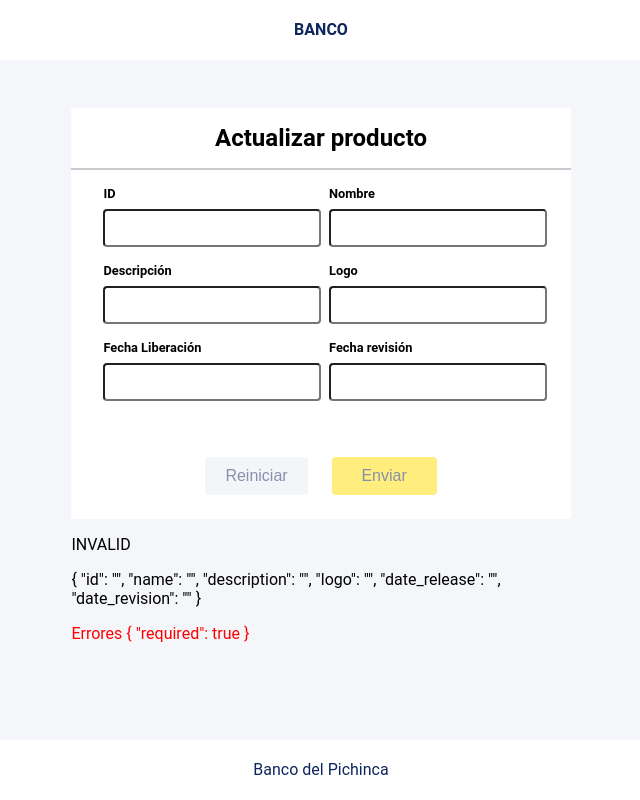
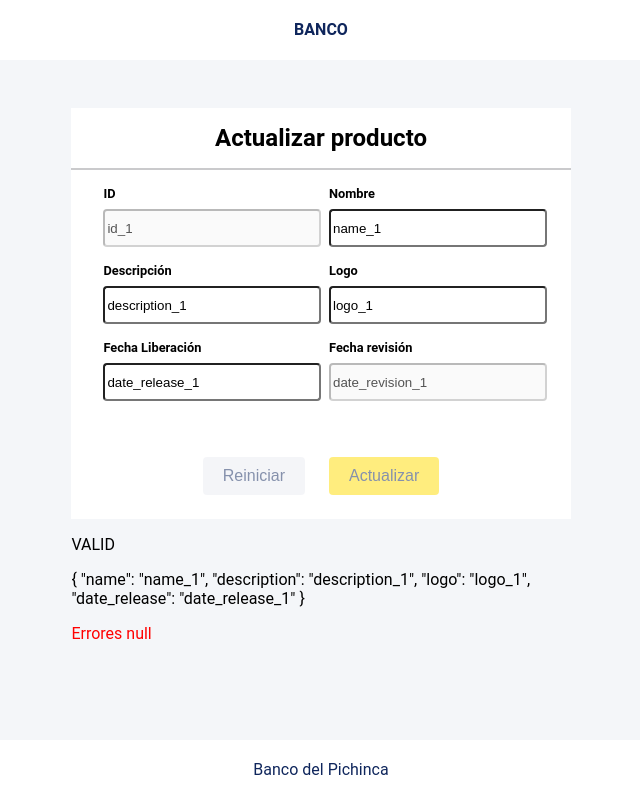
Before and after one commit to Jordid/financial-products, an Angular app: page /update/1 in a window 1280 px wide. Shown: the whole page, without its empty margins (319-959 px from the left). Built offline with nearby package versions, Linux system fonts and the light colour scheme.

Commit message:
feat: added validation to update product

```diff
--- a/src/app/features/financial-product/components/create-financial-product/create-financial-product.component.html
+++ b/src/app/features/financial-product/components/create-financial-product/create-financial-product.component.html
@@ -102,9 +102,9 @@
     <app-secondary-button [disabled]="!isFormDirty" (click)="reset()"
       >Reiniciar</app-secondary-button
     >
-    <app-primary-button [disabled]="!isFormValid" (click)="send()"
-      >Enviar</app-primary-button
-    >
+    <app-primary-button [disabled]="!isFormValid" (click)="send()">
+      {{ formData ? "Actualizar" : "Enviar" }}
+    </app-primary-button>
   </div>
 </div>
 
--- a/src/app/features/financial-product/components/create-financial-product/create-financial-product.component.ts
+++ b/src/app/features/financial-product/components/create-financial-product/create-financial-product.component.ts
@@ -2,7 +2,10 @@ import { Component, Input } from '@angular/core';
 import { FormBuilder, FormGroup, Validators } from '@angular/forms';
 import { catchError, of } from 'rxjs';
 import { InputValidation } from '../../../../core/utils/validations/input-validation';
-import { CreateFinancialProduct } from '../../../interfaces/financial-product.interface';
+import {
+  CreateFinancialProduct,
+  FinancialProduct,
+} from '../../../interfaces/financial-product.interface';
 import { FinancialProductService } from '../../services/financial-product.service';
 
 @Component({
@@ -13,9 +16,22 @@ import { FinancialProductService } from '../../services/financial-product.servic
 export class CreateFinancialProductComponent {
   @Input() title = 'Formulario de Registro';
 
+  private _formData!: FinancialProduct;
+
+  @Input() get formData() {
+    return this._formData;
+  }
+
+  set formData(formData: FinancialProduct) {
+    this._formData = formData;
+
+    this.handleFormDataChanges();
+  }
+
   formBuilder: FormBuilder;
-  form: FormGroup;
+  form!: FormGroup;
   submitting = false;
+
   formSkeleton = {
     id: [
       '',
@@ -40,16 +56,31 @@ export class CreateFinancialProductComponent {
 
   InputValidation = InputValidation;
 
+  private originalFormData: FinancialProduct | null = null;
+
   constructor(
     private fb: FormBuilder,
     private financialProductService: FinancialProductService
   ) {
     this.formBuilder = fb;
 
+    this.buildForm();
+  }
+
+  buildForm() {
     this.form = this.formBuilder.group(this.formSkeleton);
+
+    // Disable date_revision field
+    this.form.controls.date_revision.disable();
   }
 
   reset() {
+    if (this.originalFormData) {
+      this.form.reset(this.originalFormData);
+
+      return;
+    }
+
     this.form.reset();
   }
 
@@ -94,4 +125,18 @@ export class CreateFinancialProductComponent {
   hasErrors(control: any) {
     return control.invalid && (control.dirty || control.touched);
   }
+
+  handleFormDataChanges() {
+    this.originalFormData = { ...this.formData };
+
+    if (this.formData) {
+      this.form.controls.id.disable();
+    }
+
+    this.fillForm();
+  }
+
+  fillForm() {
+    this.form.patchValue(this.formData);
+  }
 }
--- a/src/app/features/financial-product/components/update-financial-project-container/update-financial-project-container.component.html
+++ b/src/app/features/financial-product/components/update-financial-project-container/update-financial-project-container.component.html
@@ -2,6 +2,7 @@
   <div class="form-container">
     <app-create-financial-product
       title="Actualizar producto"
+      [formData]="formData"
     ></app-create-financial-product>
   </div>
 </div>
--- a/src/app/features/financial-product/components/update-financial-project-container/update-financial-project-container.component.ts
+++ b/src/app/features/financial-product/components/update-financial-project-container/update-financial-project-container.component.ts
@@ -1,8 +1,18 @@
 import { Component } from '@angular/core';
+import { FinancialProduct } from '../../../interfaces/financial-product.interface';
 
 @Component({
   selector: 'app-update-financial-project-container',
   templateUrl: './update-financial-project-container.component.html',
   styleUrl: './update-financial-project-container.component.scss',
 })
-export class UpdateFinancialProjectContainerComponent {}
+export class UpdateFinancialProjectContainerComponent {
+  formData: FinancialProduct = {
+    id: 'id_1',
+    name: 'name_1',
+    description: 'description_1',
+    logo: 'logo_1',
+    date_release: 'date_release_1',
+    date_revision: 'date_revision_1',
+  };
+}
```
